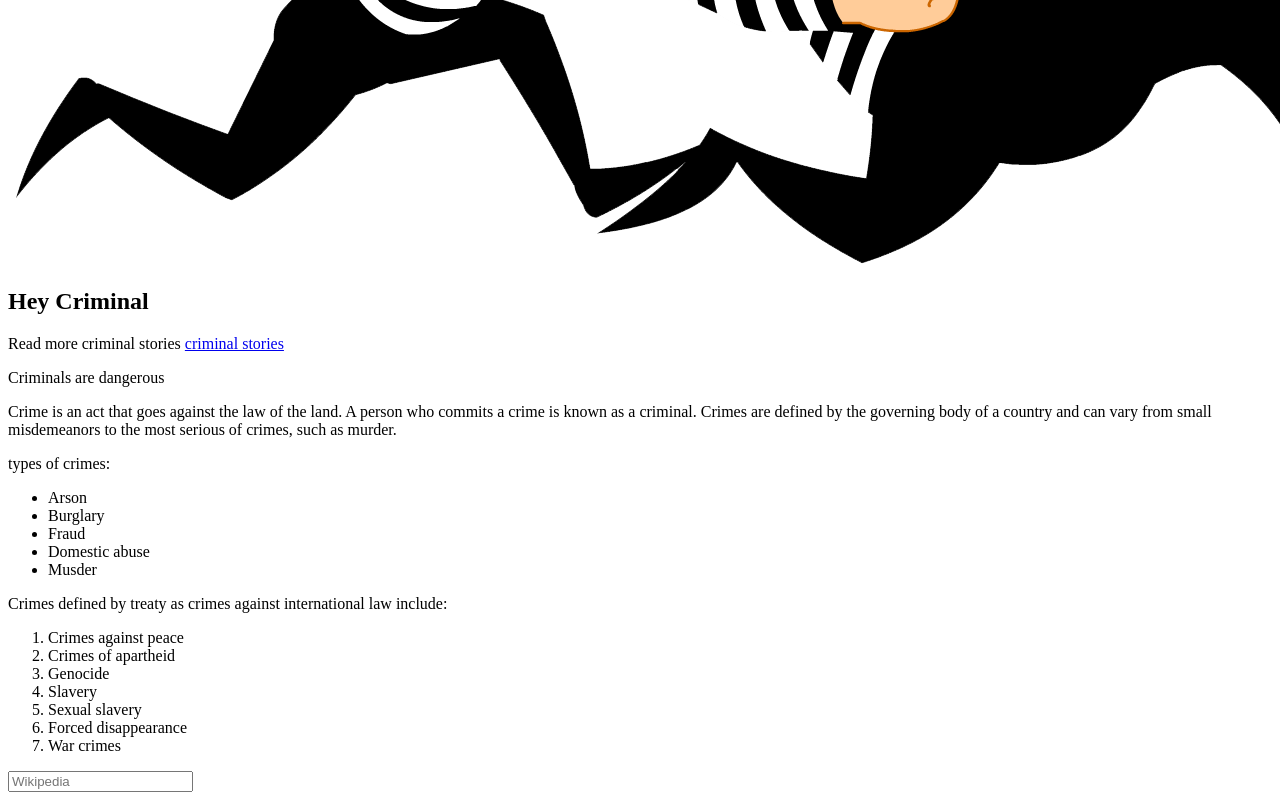
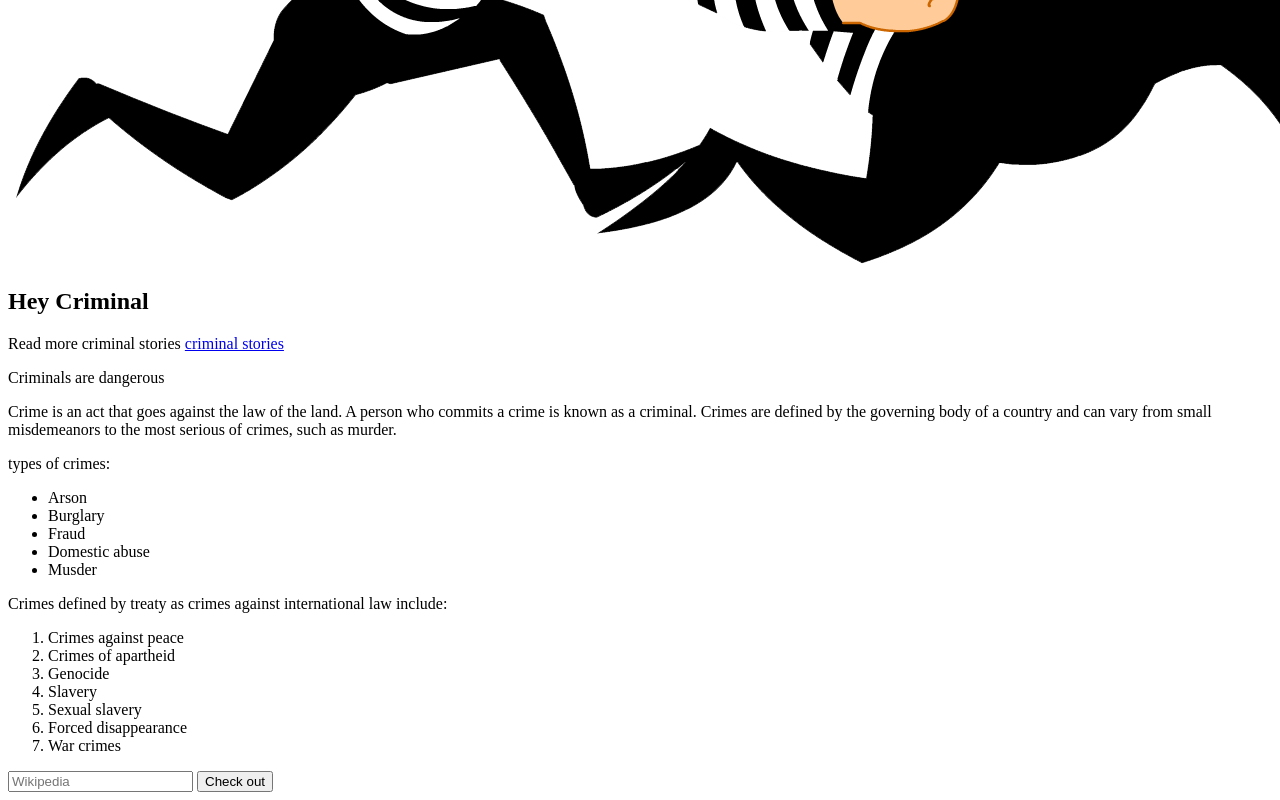
Before and after one commit to yayaremchuk/717-html, a plain HTML site: page index.html in a window 1280 px wide. Shown: the part 710-1510 px from the top of the page. Drawn offline with Linux system fonts and the light colour scheme.

Commit message:
added button

```diff
--- a/index.html
+++ b/index.html
@@ -35,6 +35,7 @@
     </ol>
     <form action="https://en.wikipedia.org/wiki/Crime#By_penalty">
         <input type="text" placeholder="Wikipedia">
+        <button type="check out">Check out</button>
     </form>
 </body>
 </html>
```
